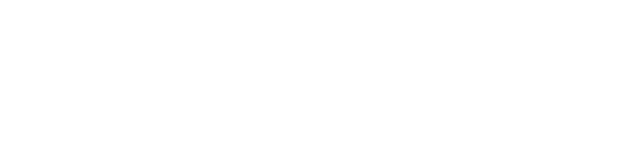
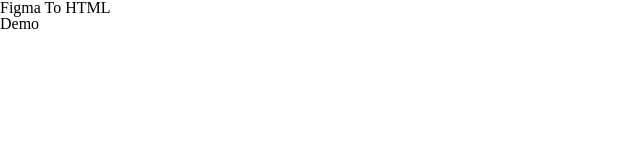
Before and after one commit to HuyLaiLapTrinh/figma-to-html-project-1, a plain HTML site: page index.html in a window 1280 px wide. Shown: the whole page, without its empty margins (0-640 px from the left). Drawn offline with Linux system fonts and the light colour scheme.

Commit message:
p2 : dựng base dự án

```diff
--- /dev/null
+++ b/assets/css/reset.css
@@ -0,0 +1,48 @@
+/* http://meyerweb.com/eric/tools/css/reset/
+   v2.0 | 20110126
+   License: none (public domain)
+*/
+
+html, body, div, span, applet, object, iframe,
+h1, h2, h3, h4, h5, h6, p, blockquote, pre,
+a, abbr, acronym, address, big, cite, code,
+del, dfn, em, img, ins, kbd, q, s, samp,
+small, strike, strong, sub, sup, tt, var,
+b, u, i, center,
+dl, dt, dd, ol, ul, li,
+fieldset, form, label, legend,
+table, caption, tbody, tfoot, thead, tr, th, td,
+article, aside, canvas, details, embed,
+figure, figcaption, footer, header, hgroup,
+menu, nav, output, ruby, section, summary,
+time, mark, audio, video {
+	margin: 0;
+	padding: 0;
+	border: 0;
+	font-size: 100%;
+	font: inherit;
+	vertical-align: baseline;
+}
+/* HTML5 display-role reset for older browsers */
+article, aside, details, figcaption, figure,
+footer, header, hgroup, menu, nav, section {
+	display: block;
+}
+body {
+	line-height: 1;
+}
+ol, ul {
+	list-style: none;
+}
+blockquote, q {
+	quotes: none;
+}
+blockquote:before, blockquote:after,
+q:before, q:after {
+	content: '';
+	content: none;
+}
+table {
+	border-collapse: collapse;
+	border-spacing: 0;
+}
--- /dev/null
+++ b/assets/css/style.css
@@ -0,0 +1,10 @@
+* {
+  box-sizing: border-box;
+}
+html {
+  font-size: 62.5%;
+}
+/* khôi phục lại cỡ chữ mặc định theo rem  */
+body {
+  font-size: 1.6rem;
+}
--- a/index.html
+++ b/index.html
@@ -3,8 +3,14 @@
   <head>
     <meta charset="UTF-8" />
     <meta name="viewport" content="width=device-width, initial-scale=1.0" />
-    <link rel="stylesheet" href="style.css" />
+    <!-- reset css -->
+    <link rel="stylesheet" href="./assets/css/reset.css" />
+    <!-- styles -->
+    <link rel="stylesheet" href="./assets/css/style.css" />
     <title>Figma-to-Html_project_1</title>
   </head>
-  <body></body>
+  <body>
+    <h1>Figma To HTML</h1>
+    <h2>Demo</h2>
+  </body>
 </html>
```
Also changed, not shown: style.css (deleted).
